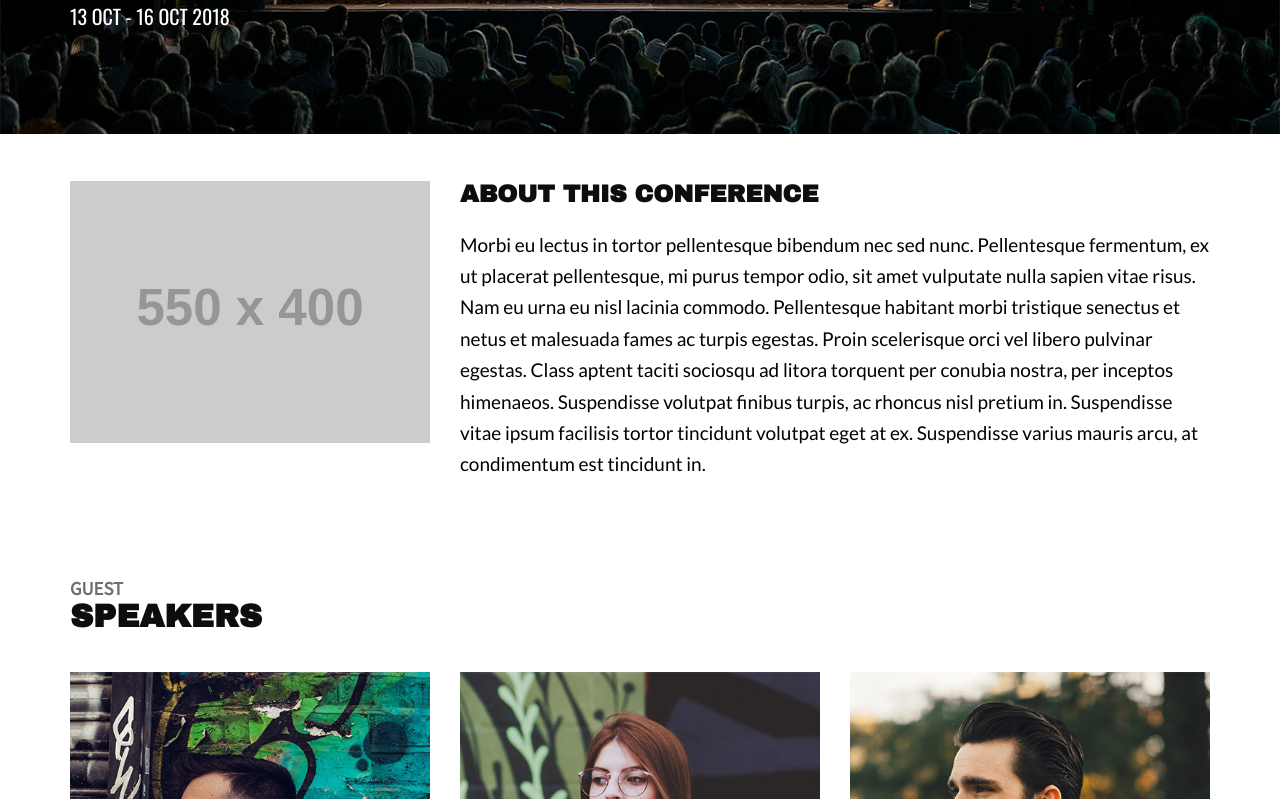
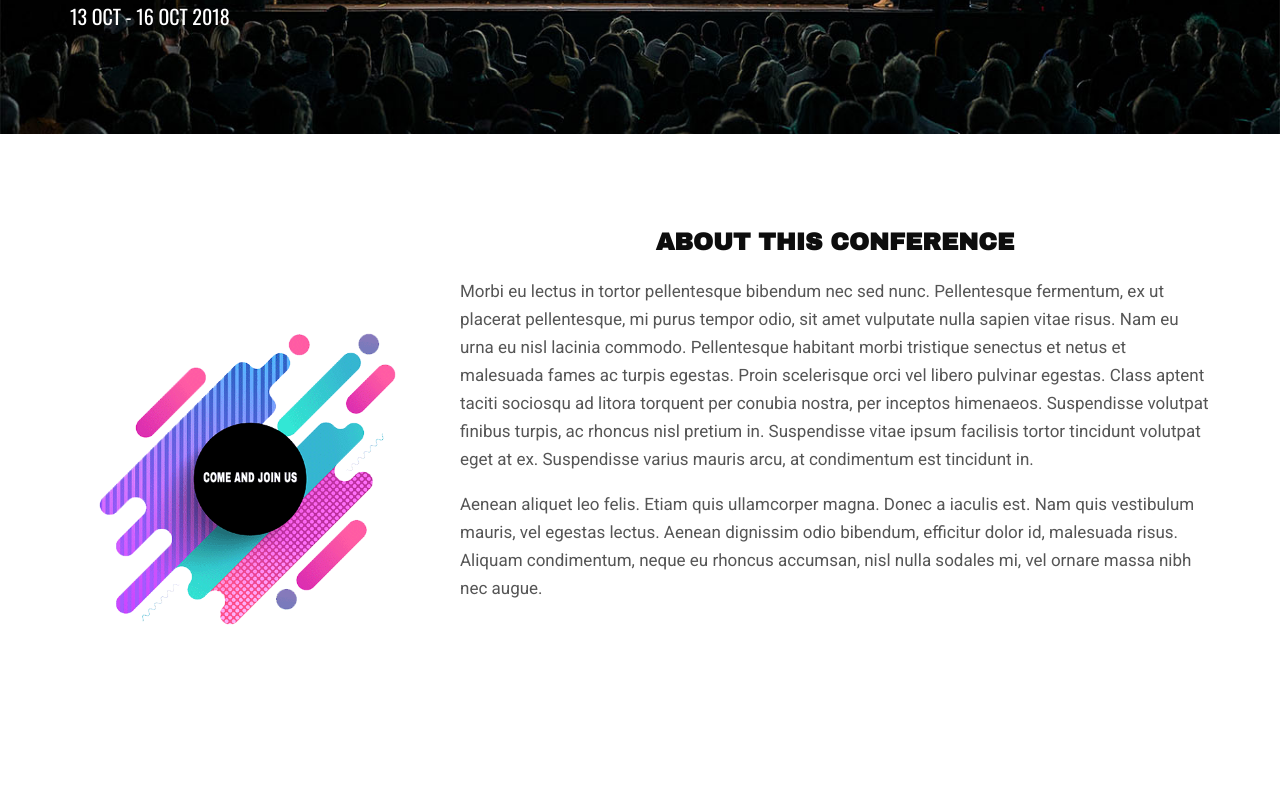
Before and after one commit to cmcoke/ux-ui-conference, a website: page app/index.html in a window 1280 px wide. Shown: the part 721-1520 px from the top of the page. Drawn offline with nearby package versions, Linux system fonts and the light colour scheme; placeholder pictures from the web are drawn by us.

Commit message:
Completed about-section

```diff
--- a/app/assets/styles/base/_global.css
+++ b/app/assets/styles/base/_global.css
@@ -5,10 +5,12 @@ html {
   box-sizing: inherit;
 }
 
+
 img{
   max-width: 100%;
   height: auto;
 }
+
 
 ul{
   list-style: none;
--- /dev/null
+++ b/app/assets/styles/modules/_about.css
@@ -0,0 +1,15 @@
+.about{
+
+  @mixin atExLarge{
+    margin-top: 1.875rem;
+  }
+
+  &__img{
+    @mixin atLarge{
+      margin-top: 4.375rem;
+    }
+  }
+
+
+
+}
--- a/app/assets/styles/modules/_generic-content.css
+++ b/app/assets/styles/modules/_generic-content.css
@@ -1,7 +1,10 @@
 .generic-content{
-  font-family: $font-lato;
+  font-family: $font-roboto;
+  color:#555;
   line-height: 1.65;
-  font-size: 19px;
-  font-weight: 300;
+
+  &--about{
+    font-size: 1.0625rem;
+  }
 
 }
--- a/app/assets/styles/modules/_heading.css
+++ b/app/assets/styles/modules/_heading.css
@@ -10,6 +10,10 @@
     margin-bottom: 0px;
   }
 
+  &--about{
+    text-align: center;
+  }
+
   &--footer{
     font-size: 1rem;
   }
--- a/app/assets/styles/styles.css
+++ b/app/assets/styles/styles.css
@@ -8,3 +8,4 @@
 @import "modules/_heading";
 @import "modules/_generic-content";
 @import "modules/_hero";
+@import "modules/_about";
--- a/app/index.html
+++ b/app/index.html
@@ -12,7 +12,7 @@
 
 <body>
 
-  <!-- SITE HEADER -->
+  <!-- Site Header -->
   <header class="site-header">
 
     <div class="container">
@@ -37,13 +37,13 @@
   </header>
 
 
-  <!-- MOBILE MENU TOOGLE -->
+  <!-- Mobile Menu Toogle -->
   <div class="mobile-menu-button">
     <div class="mobile-menu-button__hamburger"></div>
   </div>
 
 
-  <!-- HERO -->
+  <!-- Hero -->
   <section class="hero">
 
     <picture>
@@ -66,24 +66,35 @@
   </section>
 
 
-  <!-- ABOUT -->
+  <!-- About -->
   <section class="page-section">
     <div class="container">
       <div class="grid">
-        <div class="col-xs-12 col-sm-6 col-md-4">
-          <img src="http://via.placeholder.com/550x400" alt="">
+        <div class="col-xs-12 col-sm-12 col-md-4">
+          <picture>
+            <source srcset="assets/images/about--desktop.png" media="(min-width: 1380px)">
+            <source srcset="assets/images/about--tablet-landscape.png 550w" media="(min-width: 1024px)">
+            <source srcset="assets/images/about--tablet-portrait.png 550w " media="(min-width: 768px)">
+            <source src="assets/images/about--mobile-landscape.png 600w" media="(min-width: 640px)">
+            <img src="assets/images/about--mobile-portrait.png" alt="come and join us message" class="flex-img about__img">
+          </picture>
         </div>
-        <div class="col-xs-12 col-sm-6 col-md-8">
-          <h2 class="heading">About This Conference</h2>
-          <p class="generic-content">
-            Morbi eu lectus in tortor pellentesque bibendum nec sed nunc. Pellentesque fermentum, ex ut placerat pellentesque, mi purus tempor odio, sit amet vulputate nulla sapien vitae risus. Nam eu urna eu nisl lacinia commodo. Pellentesque habitant morbi tristique
-            senectus et netus et malesuada fames ac turpis egestas. Proin scelerisque orci vel libero pulvinar egestas. Class aptent taciti sociosqu ad litora torquent per conubia nostra, per inceptos himenaeos. Suspendisse volutpat finibus turpis, ac
-            rhoncus nisl pretium in. Suspendisse vitae ipsum facilisis tortor tincidunt volutpat eget at ex. Suspendisse varius mauris arcu, at condimentum est tincidunt in.
-          </p>
+        <div class="col-xs-12 col-sm-12 col-md-8">
+          <div class="about">
+            <h2 class="heading heading--about">About This Conference</h2>
+            <p class="generic-content generic-content--about">
+              Morbi eu lectus in tortor pellentesque bibendum nec sed nunc. Pellentesque fermentum, ex ut placerat pellentesque, mi purus tempor odio, sit amet vulputate nulla sapien vitae risus. Nam eu urna eu nisl lacinia commodo. Pellentesque habitant morbi tristique
+              senectus et netus et malesuada fames ac turpis egestas. Proin scelerisque orci vel libero pulvinar egestas. Class aptent taciti sociosqu ad litora torquent per conubia nostra, per inceptos himenaeos. Suspendisse volutpat finibus turpis,
+              ac rhoncus nisl pretium in. Suspendisse vitae ipsum facilisis tortor tincidunt volutpat eget at ex. Suspendisse varius mauris arcu, at condimentum est tincidunt in.
+            </p>
+            <p class="generic-content generic-content--about">Aenean aliquet leo felis. Etiam quis ullamcorper magna. Donec a iaculis est. Nam quis vestibulum mauris, vel egestas lectus. Aenean dignissim odio bibendum, efficitur dolor id, malesuada risus. Aliquam condimentum, neque eu rhoncus accumsan,
+              nisl nulla sodales mi, vel ornare massa nibh nec augue.</p>
+          </div>
         </div>
       </div>
     </div>
   </section>
+
 
   <!-- Guest Speakers -->
   <section class="page-section">
--- a/app/temp/styles/styles.css
+++ b/app/temp/styles/styles.css
@@ -1779,7 +1779,26 @@ a{
     }
 .page-section{
   padding: 2rem 0;
-}
+
+}
+@media(min-width:768px) and (max-width: 991px){
+.page-section{
+    padding: 5rem 0
+
+}
+  }
+@media(min-width:992px) and (max-width: 1280px){
+.page-section{
+    padding: 5rem 0
+
+}
+  }
+@media(min-width:1281px){
+.page-section{
+    padding: 5rem 0
+
+}
+  }
 .heading{
   text-transform: uppercase;
   color: #0D0D0D;
@@ -1791,16 +1810,21 @@ a{
     font-family: 'Source Sans Pro', sans-serif;
     margin-bottom: 0px;
   }
+.heading--about{
+    text-align: center;
+  }
 .heading--footer{
     font-size: 1rem;
   }
 .generic-content{
-  font-family: 'Lato', sans-serif;
+  font-family: 'Roboto', sans-serif;
+  color:#555;
   line-height: 1.65;
-  font-size: 19px;
-  font-weight: 300;
-
-}
+
+}
+.generic-content--about{
+    font-size: 1.0625rem;
+  }
 .hero{
   position: relative;
 
@@ -1938,3 +1962,16 @@ a{
       font-size: 5rem
   }
   }
+@media(min-width:1281px){
+.about{
+    margin-top: 1.875rem
+
+
+
+}
+  }
+@media(min-width:992px) and (max-width: 1280px){
+.about__img{
+      margin-top: 4.375rem
+  }
+  }
```
Also changed, not shown: app/assets/styles/modules/_page-section.css (+13 -0 lines), app/assets/images/about--desktop.png (added), app/assets/images/about--mobile-landscape.png (added), app/assets/images/about--mobile-portrait.png (added), app/assets/images/about--tablet-landscape.png (added), app/assets/images/about--tablet-portrait.png (added).
